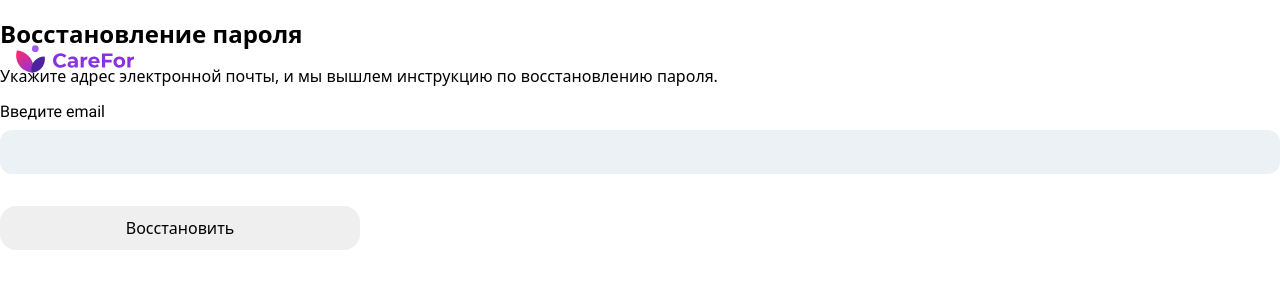
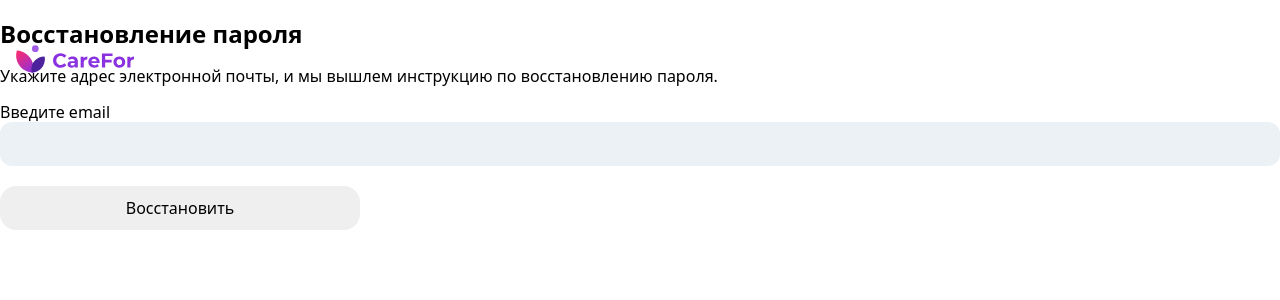
Before and after one commit to dev0x451/employee_mood_frontend, a React (Vite) app: page /password-reset in a window 1280 px wide. Shown: the top 300 px of the page. Built offline with nearby package versions, Linux system fonts and the light colour scheme.

Commit message:
fix: start logic for resetPassword, fix loading of main

```diff
--- a/src/components/App/App.tsx
+++ b/src/components/App/App.tsx
@@ -55,8 +55,6 @@ export const App = () => {
       } else if (err.status === 401) {
         console.log("401 - переданный токен некорректен");
       }
-    } finally {
-      setIsLoading(false);
     }
   };
 
@@ -67,6 +65,8 @@ export const App = () => {
         setCurrentUser(response.data);
       } catch (err: any) {
         console.log(err);
+      } finally {
+        setIsLoading(false);
       }
     }
   }
--- a/src/pages/login/LoginPage.tsx
+++ b/src/pages/login/LoginPage.tsx
@@ -57,7 +57,7 @@ export const LoginPage: React.FC<LoginProps> = ({
             </li>
           </ul>
           <Button title="Войти" type="submit" mode="primary" />
-          <Link className={classes.formLink} to="/refresh-password">
+          <Link className={classes.formLink} to="/password-reset">
             Забыли пароль?
           </Link>
         </Form>
--- a/src/pages/refreshpassword/RefreshPasswordPage.tsx
+++ b/src/pages/refreshpassword/RefreshPasswordPage.tsx
@@ -1,14 +1,14 @@
 import "@/shared/styles.css";
 import classes from "./refreshpasswordpage.module.css";
 import { Button } from "@/shared/ui/Button/Button";
-import { Formik, Field, Form, FormikHelpers } from "formik";
-import { basicSchema } from "@/schemas/validationSchema";
+import { Formik, Form, FormikHelpers } from "formik";
+import { refreshEmailSchema } from "@/schemas/validationSchema";
 import { LogoImg } from "@/shared/ui/Logo/LogoImg";
-
+import { Input } from "@/shared/ui/Input/Input";
 interface Values {
-  password: string;
+  password?: string;
   email: string;
-  confirmPassword: string;
+  confirmPassword?: string;
 }
 
 export const RefreshPasswordPage = () => {
@@ -20,8 +20,6 @@ export const RefreshPasswordPage = () => {
       <Formik
         initialValues={{
           email: "",
-          password: "",
-          confirmPassword: "",
         }}
         onSubmit={(
           values: Values,
@@ -32,9 +30,8 @@ export const RefreshPasswordPage = () => {
             setSubmitting(false);
           }, 500);
         }}
-        validationSchema={basicSchema}
+        validationSchema={refreshEmailSchema}
       >
-        {({ errors, touched }) => (
         <Form noValidate className={classes.refreshPasswordForm}>
           <h2 className={classes.refreshPasswordTitle}>
             Восстановление пароля
@@ -43,23 +40,9 @@ export const RefreshPasswordPage = () => {
             Укажите адрес электронной почты, и мы вышлем инструкцию по
             восстановлению пароля.
           </p>
-            <label className="label" htmlFor="email">
-              Введите email
-            </label>
-            <Field
-              className={
-                errors.email && touched.email ? "input input-error" : "input"
-              }
-              id="email"
-              name="email"
-              type="email"
-            />
-            {errors.email && touched.email ? (
-              <div className="error-message">{errors.email}</div>
-            ) : null}
+          <Input label="Введите email" name="email" type="text" />
           <Button title="Воcстановить" type="submit" mode="primary" />
         </Form>
-        )}
       </Formik>
     </div>
   );
--- a/src/schemas/validationSchema.ts
+++ b/src/schemas/validationSchema.ts
@@ -60,15 +60,14 @@ export const basicSchema = yup.object().shape({
   password: yup.string().required(requiredMessage),
 });
 
-/*
-
- singleSelectCustom: yup
-    .object()
-    .shape({
-      value: yup.string(),
-      label: yup.string(),
-      isDisabled: yup.boolean(),
+export const refreshEmailSchema = yup.object().shape({
+  email: yup
+    .string()
+    .min(8, minLengthPassword)
+    .max(254, maxLengthPassword)
+    .matches(emailRules, {
+      message: errorMessage,
     })
-    .nullable()
-    .required("This field is required."),
- */
+    .email(errorMessage)
+    .required(errorMessage),
+});
```
Lines whose indentation alone changed are shown as unchanged.
